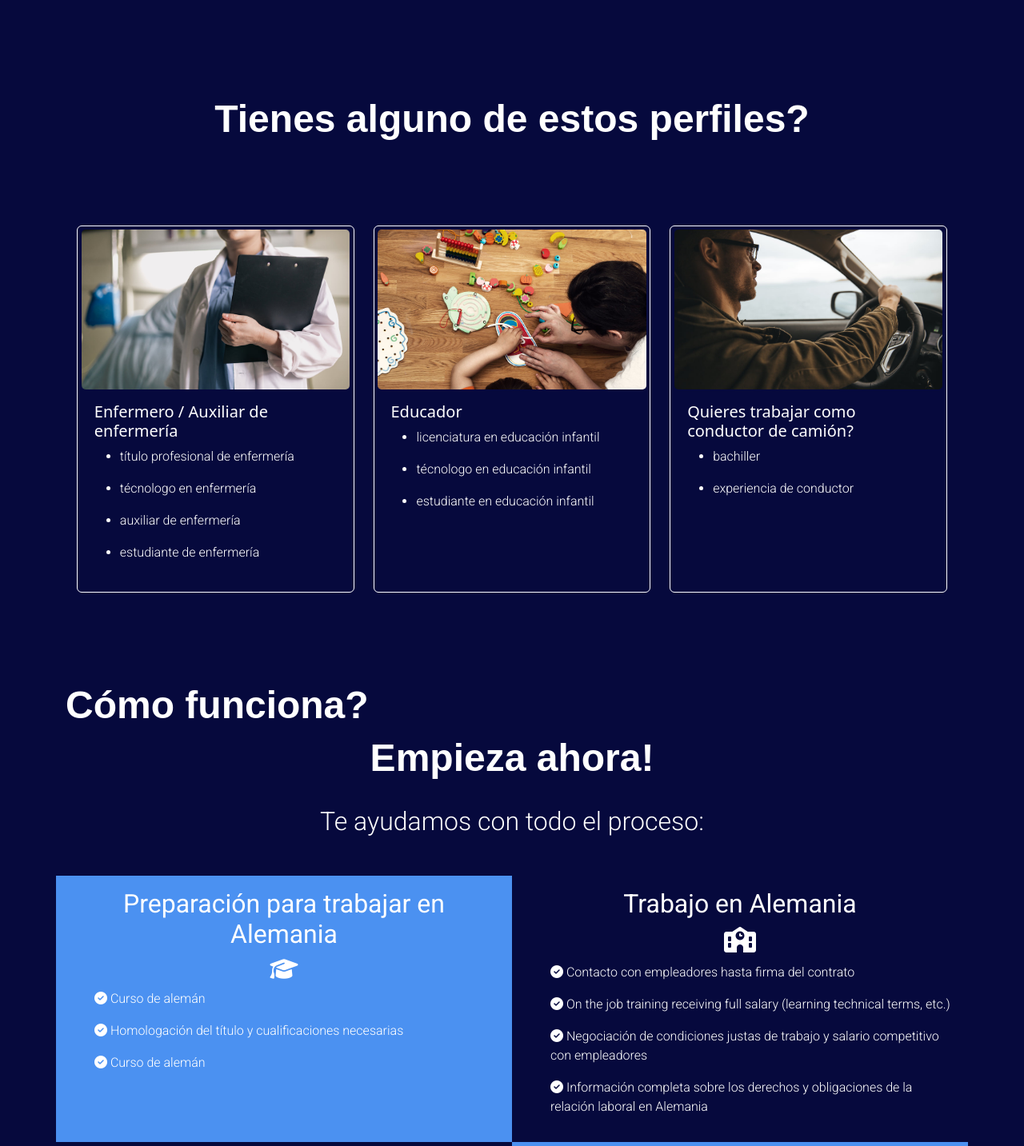
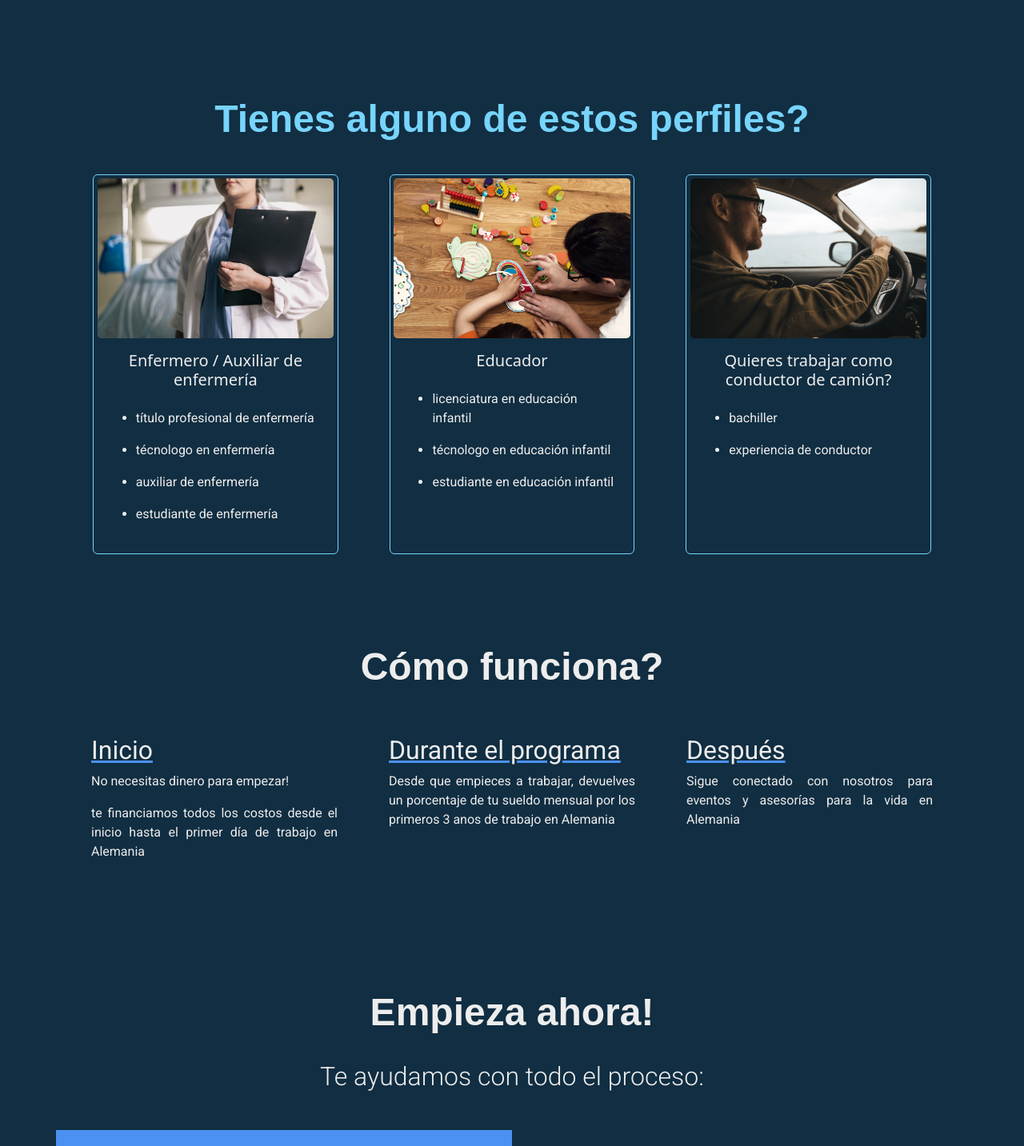
Before and after one commit to catalina-acosta/talentcol, a React (Create React App) app: page / in a window 1280 px wide. Shown: the part 840-2273 px from the top of the page at 80% size. Built offline with nearby package versions, Linux system fonts and the light colour scheme.

Commit message:
grid added + styling

```diff
--- a/src/App.css
+++ b/src/App.css
@@ -1,10 +1,10 @@
 :root {
   font-family: 'Roboto', sans-serif;
   font-weight: 400;
-  --background-color: #06093d;
+  --background-color: #112e42;
   --light-background-color: #5968a4;
   --font-color: #77D4FC ;
-  --font-color2: white;
+  --font-color2: #ededed;
   --accent-color: #4B91F1;
 }
 
@@ -25,10 +25,9 @@ img {
 
 h1 {
   font-family: 'nunito', sans-serif;
-  font-weight: bolder;
+
 }
 
 h2, h3, h4, p {
   font-family: 'roboto', sans-serif;
-  font-weight: lighter;
 }
--- a/src/components/Contact.js
+++ b/src/components/Contact.js
@@ -7,7 +7,7 @@ function Contact() {
     <section id='contact' className='block contact-block'>
     <Container >
       <div className='title-holder contact-title'>
-        <h1>Contactános</h1>
+        <h1 className='title'>Contactános</h1>
       </div>
       <Form className='contact-form' >
         <Row>
--- a/src/components/Hero.js
+++ b/src/components/Hero.js
@@ -12,8 +12,8 @@ function Hero() {
         <Image src={heroImg} alt='Bundestag' className='hero-img' />
         <div className='hero-overlay' />
         <Container className='hero-text-block' fluid>
-          <h1>Cumple tu sueño de trabajar en Alemania</h1>
-          <h2>Gana el triple de tu salario actual</h2>
+          <h1 className='title'>Cumple tu sueño de trabajar en Alemania</h1>
+          <h2 className='subtitle'>Gana el triple de tu salario actual</h2>
           <Button variant='outline-warning' size='lg' href='https://calendly.com/cata-webdev/30min'>
             Agenda una llamada ahora!
           </Button>
--- a/src/components/Information.js
+++ b/src/components/Information.js
@@ -1,12 +1,28 @@
 import React from 'react'
 import '../styles/Information.css'
-import { Container } from 'react-bootstrap'
+import { Container, Col, Row } from 'react-bootstrap'
 
 function Information() {
   return (
     <Container id='info-block'>
       <h1 className='title'>Cómo funciona?</h1>
-
+      <Container className="my-5">
+        <Row>
+          <Col sm={12} md={6} lg={4}>
+            <h2 className="underline">Inicio</h2>
+            <p>No necesitas dinero para empezar!</p>
+            <p>te financiamos todos los costos desde el inicio hasta el primer día de trabajo en Alemania</p>
+          </Col>
+          <Col sm={12} md={6} lg={4} >
+            <h2 className=" underline">Durante el programa</h2>
+            <p>Desde que empieces a trabajar, devuelves un porcentaje de tu sueldo mensual por los primeros 3 anos de trabajo en Alemania</p>
+          </Col>
+          <Col sm={12} md={6} lg={4}>
+            <h2 className=" underline">Después</h2>
+            <p>Sigue conectado con nosotros para eventos y asesorías para la vida en Alemania</p>
+          </Col>
+        </Row>
+      </Container>
     </Container>
   );
 }
--- a/src/styles/Information.css
+++ b/src/styles/Information.css
@@ -1,3 +1,18 @@
 #info-block {
-  color: var(--font-color2)
+  color: var(--font-color2);
+  display: flex;
+  flex-direction: column;
+  align-items: center;
+  margin-bottom: 6rem;
 }
+
+.col-lg-4 {
+  padding: 0 2rem;
+}
+#info-block p{
+  text-align: justify;
+}
+
+.underline {
+  text-decoration: underline var(--accent-color);
+}
--- a/src/styles/Services.css
+++ b/src/styles/Services.css
@@ -7,10 +7,12 @@
 .title-holder {
   text-align: center;
 }
-
+.title-holder h1{
+  color: var(--font-color);
+}
 .cards-container {
   display: flex;
-  padding: 6rem;
+  padding: 2rem 6rem 6rem;
   justify-content: space-around;
 }
 
@@ -27,7 +29,12 @@
   padding: 0.3rem;
   background-color: var(--background-color);
   color: var(--font-color2);
-  border: 1px solid var(--font-color2);
+  border: 1px solid var(--font-color);
+}
+
+.card-title {
+  text-align: center;
+  padding-bottom: 1rem;
 }
 
 .services-map-block {
```
